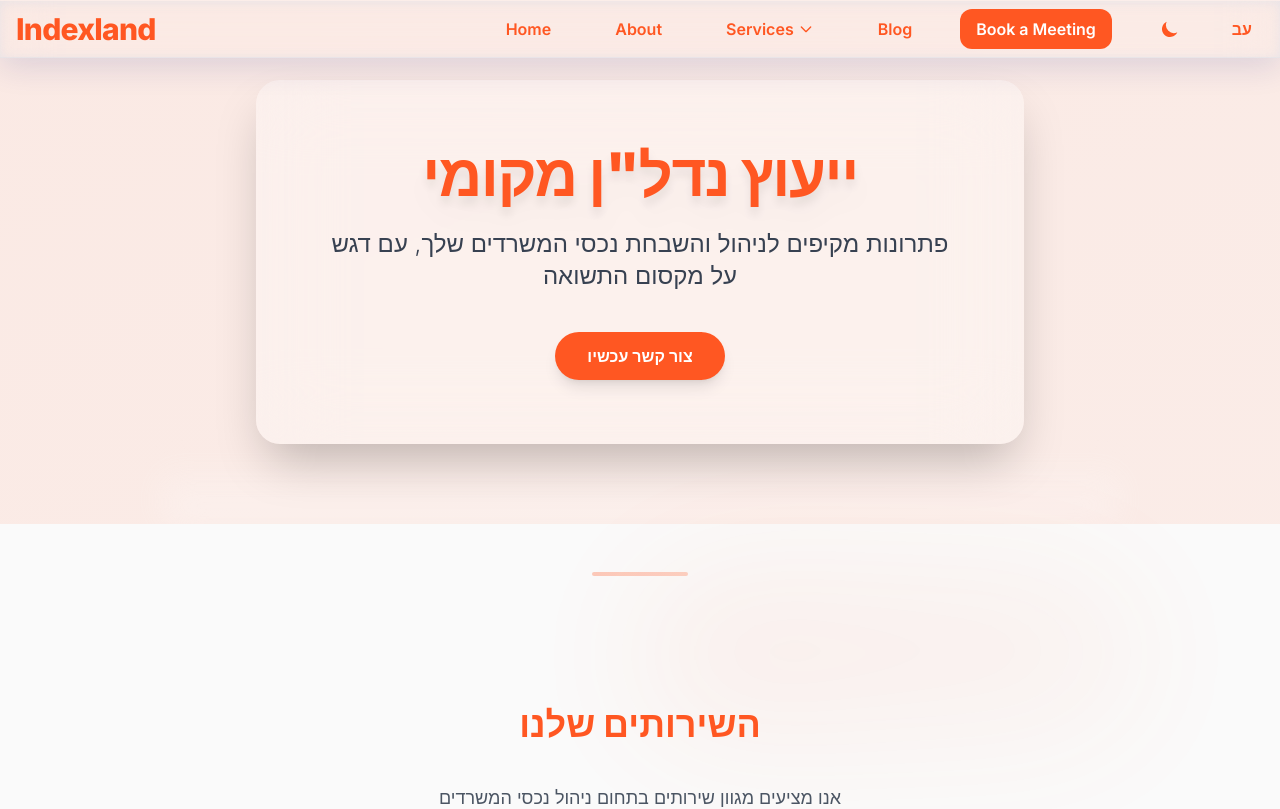
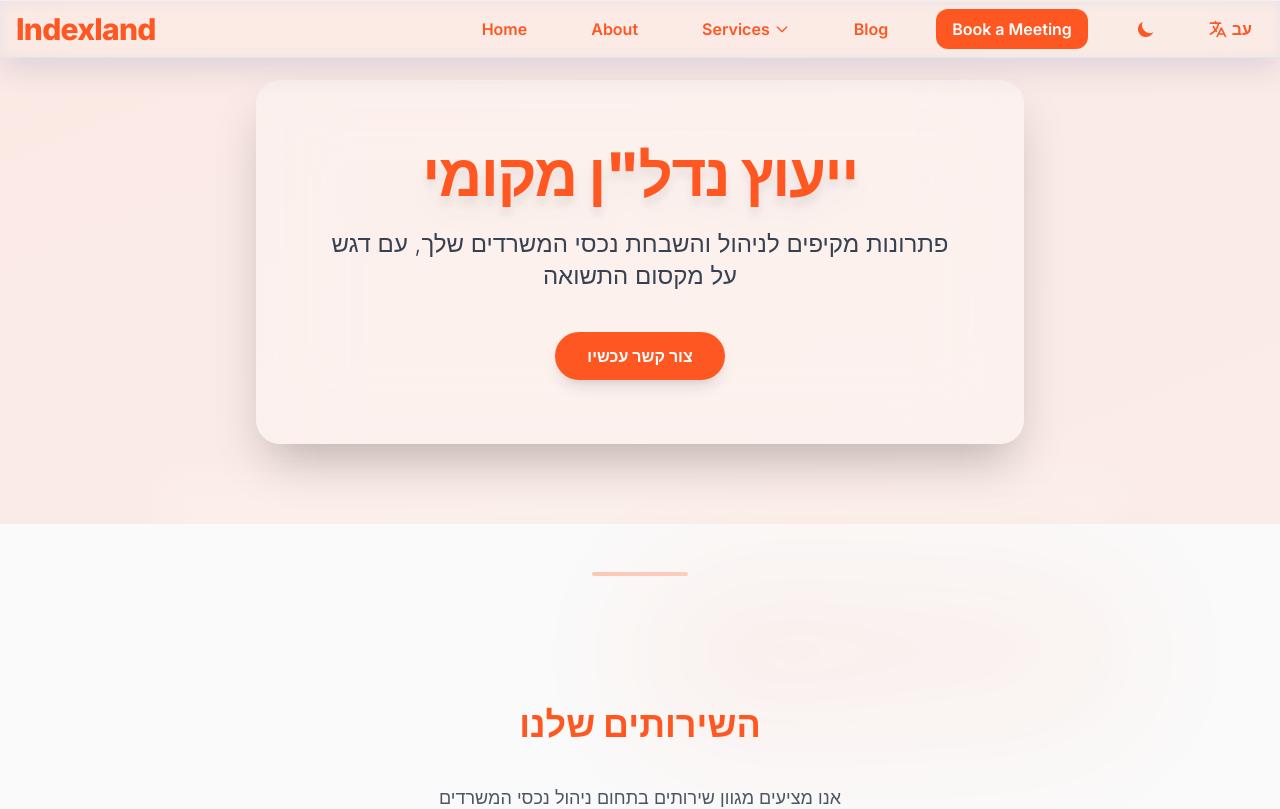
Before and after one commit to ItaySarusi/Indexland-i, a Next.js app: page /services/office-asset-management in a window 1280 px wide. Shown: the top 809 px of the page. Built offline with nearby package versions, Linux system fonts and the light colour scheme.

Commit message:
שדרוג עיצוב כפתורי השפה ב-Header עם הוספת אייקונים ושיפוטים בעיצוב CSS. עדכון צבעים והסרת רקע בכפתורים עם מחלקת snake-border-btn.

```diff
--- a/src/components/layout/Header.tsx
+++ b/src/components/layout/Header.tsx
@@ -107,8 +107,11 @@ export default function Header() {
           </button>
           <button
             onClick={toggleLanguage}
-            className="snake-border-btn px-3 py-1"
+            className="snake-border-btn px-3 py-1 flex items-center gap-1"
           >
+            <svg xmlns="http://www.w3.org/2000/svg" className="h-5 w-5" fill="none" viewBox="0 0 24 24" stroke="currentColor">
+              <path strokeLinecap="round" strokeLinejoin="round" strokeWidth={2} d="M3 5h12M9 3v2m1.048 9.5A18.022 18.022 0 016.412 9m6.088 9h7M11 21l5-10 5 10M12.751 5C11.783 10.77 8.07 15.61 3 18.129" />
+            </svg>
             <span>{language === 'he' ? 'EN' : 'עב'}</span>
           </button>
         </nav>
@@ -139,8 +142,11 @@ export default function Header() {
 
           <button
             onClick={toggleLanguage}
-            className="mr-4 px-2 py-1 rounded-md border border-gray-300 dark:border-gray-700 text-gray-700 dark:text-textPrimary"
+            className="mr-4 px-2 py-1 rounded-md border border-gray-300 dark:border-gray-700 text-gray-700 dark:text-textPrimary flex items-center gap-1"
           >
+            <svg xmlns="http://www.w3.org/2000/svg" className="h-4 w-4" fill="none" viewBox="0 0 24 24" stroke="currentColor">
+              <path strokeLinecap="round" strokeLinejoin="round" strokeWidth={2} d="M3 5h12M9 3v2m1.048 9.5A18.022 18.022 0 016.412 9m6.088 9h7M11 21l5-10 5 10M12.751 5C11.783 10.77 8.07 15.61 3 18.129" />
+            </svg>
             {language === 'he' ? 'EN' : 'עב'}
           </button>
 
--- a/src/styles/globals.css
+++ b/src/styles/globals.css
@@ -97,8 +97,8 @@
   }
   .snake-border-btn.bg-primary:hover,
   .snake-border-btn.bg-primary:focus {
-    background: #00eaff !important;
-    color: #fff !important;
+    color: var(--color-primary) !important;
+    background-color: transparent !important;
     /* Remove any white overlay or gradient */
   }
 }
```
